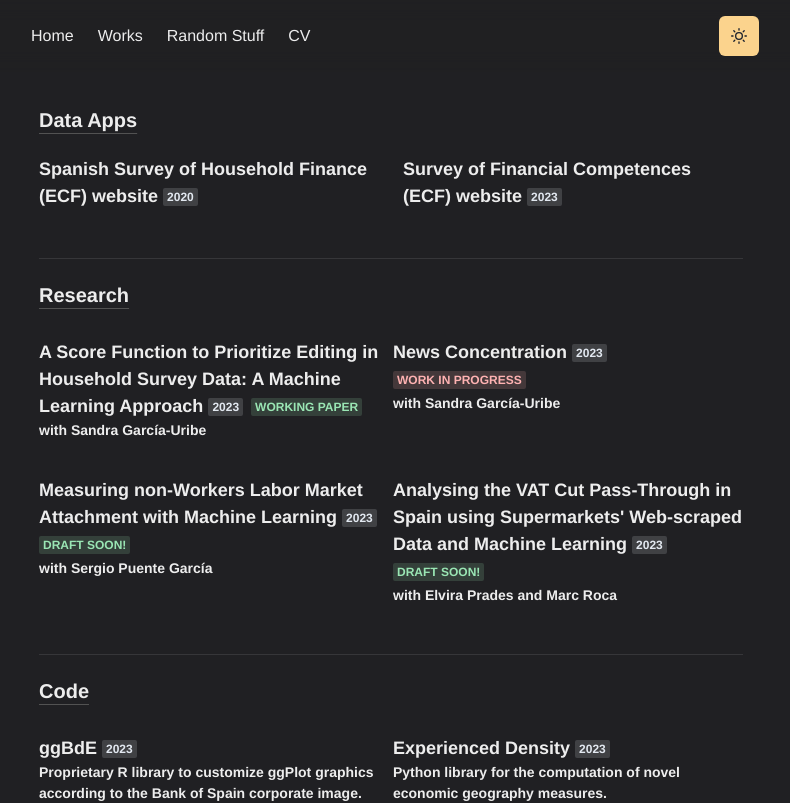
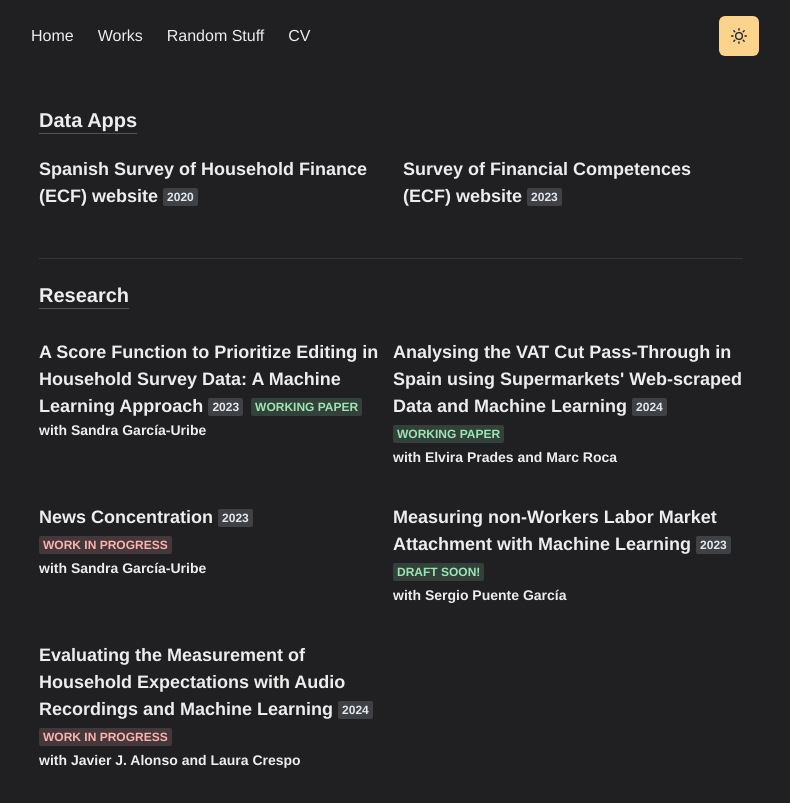
Before and after one commit to nicoforteza/web, a Next.js app: page /works in a window 1280 px wide. Shown: the top 803 px of the page, without its empty margins (249-1039 px from the left). Built offline with nearby package versions, Linux system fonts and the light colour scheme; a web font is replaced by a local one.

Commit message:
add changes

```diff
--- a/pages/works.js
+++ b/pages/works.js
@@ -2,6 +2,7 @@ import { Container, Heading, SimpleGrid, Divider, Link } from '@chakra-ui/react'
 import Layout from '../components/layouts/article'
 import Section from '../components/section'
 import { WorkGridItem, WorkGridItemNoLink, WorkGridItemExternal, LinkGridItem } from '../components/grid-item'
+import wp_vat from '../public/FortezaPradesRoca_2024.pdf'
 
 const Works = () => (
   <Layout title="Works" duration={0.5}>
@@ -51,6 +52,18 @@ const Works = () => (
         </Section>
 
         <Section delay={0.3}>
+          <LinkGridItem
+            href="FortezaPradesRoca_2024.pdf"
+            title="Analysing the VAT Cut Pass-Through in Spain using Supermarkets' Web-scraped Data and Machine Learning"
+            meta_color_2={"green"}
+            meta2="Working Paper"
+            meta1="2024"
+            >
+            with Elvira Prades and Marc Roca
+          </LinkGridItem>
+        </Section>
+
+        <Section delay={0.3}>
           <WorkGridItemNoLink
           id="styly"
           title="News Concentration"
@@ -75,12 +88,13 @@ const Works = () => (
 
         <Section delay={0.3}>
           <WorkGridItemNoLink
-            title="Analysing the VAT Cut Pass-Through in Spain using Supermarkets' Web-scraped Data and Machine Learning"
-            meta_color_2={"green"}
-            meta2="Draft soon!"
-            meta1="2023"
+            title="Evaluating the Measurement of Household Expectations with Audio Recordings and Machine
+            Learning"
+            meta_color_2={"red"}
+            meta2="Work in Progress"
+            meta1="2024"
             >
-            with Elvira Prades and Marc Roca
+            with Javier J. Alonso and Laura Crespo
           </WorkGridItemNoLink>
         </Section>
 
```
Also changed, not shown: 2 other files (tests, documents, lock files or other folders).
